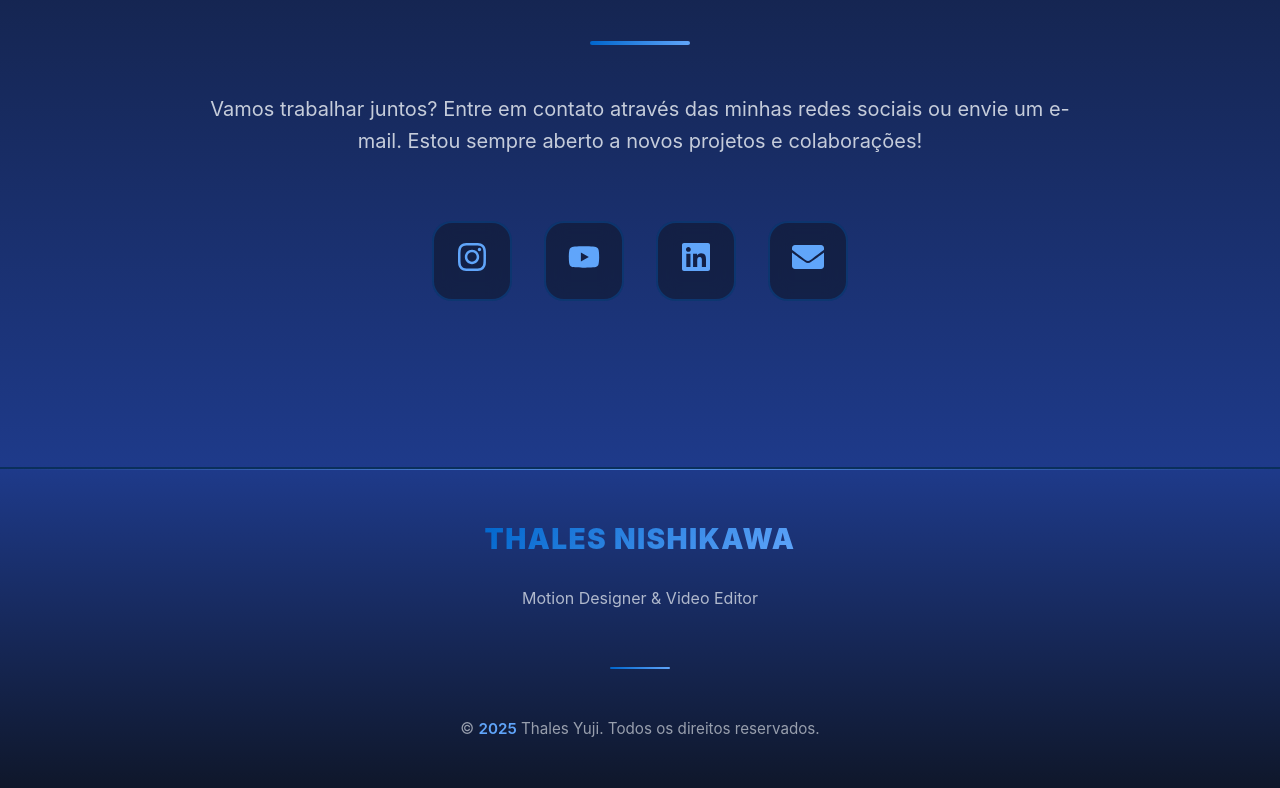
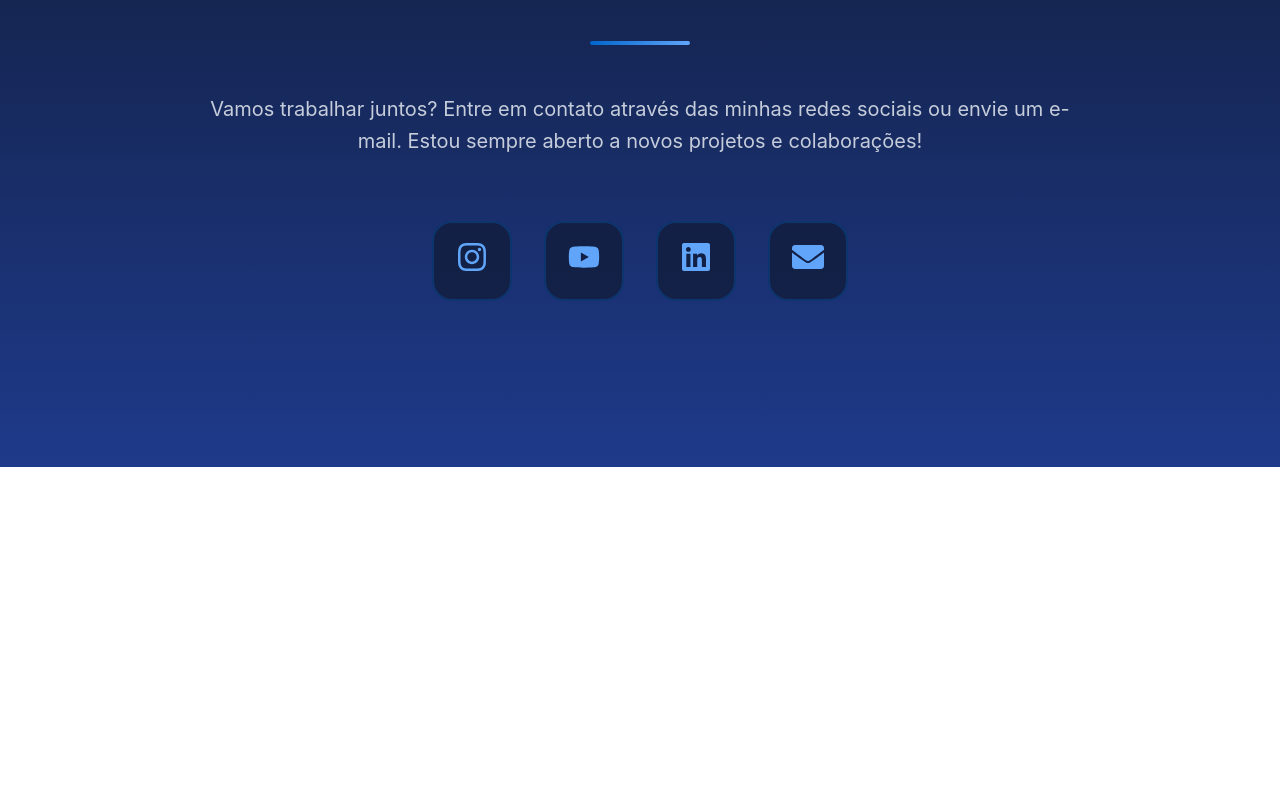
Before and after one commit to ThalesYuji/thalesportfolio, a Next.js app: page / in a window 1280 px wide. Shown: the part 8412-9200 px from the top of the page. After the commit the page ends 8879 px from the top, so only its background shows below. Built offline with nearby package versions, Linux system fonts and the light colour scheme.

Commit message:
Initial commit - Portfolio Thales

```diff
--- a/app/page.tsx
+++ b/app/page.tsx
@@ -2,7 +2,6 @@ import Hero from "@/components/Hero";
 import About from "@/components/About";
 import Projects from "@/components/Projects";
 import Contact from "@/components/Contact";
-import Footer from "@/components/Footer";
 
 export default function Home() {
   return (
@@ -13,8 +12,6 @@ export default function Home() {
         <Projects />
         <Contact />
       </main>
-
-      <Footer />
     </div>
   );
 }
--- a/components/Footer.module.css
+++ /dev/null
@@ -1,199 +0,0 @@
-.footer {
-  background: linear-gradient(180deg, #1E3A8A 0%, #0F172A 100%);
-  border-top: 2px solid rgba(0, 102, 204, 0.3);
-  padding: 3rem 2rem;
-  position: relative;
-  margin-top: auto;
-}
-
-.footer::before {
-  content: '';
-  position: absolute;
-  top: 0;
-  left: 0;
-  right: 0;
-  height: 1px;
-  background: linear-gradient(90deg, transparent, #60A5FA, transparent);
-  animation: shimmer 3s ease-in-out infinite;
-}
-
-@keyframes shimmer {
-  0%, 100% { opacity: 0.5; }
-  50% { opacity: 1; }
-}
-
-.container {
-  max-width: 1200px;
-  margin: 0 auto;
-  text-align: center;
-}
-
-.content {
-  display: flex;
-  flex-direction: column;
-  gap: 1rem;
-  align-items: center;
-  animation: fadeInUp 0.8s ease-out;
-}
-
-@keyframes fadeInUp {
-  from {
-    opacity: 0;
-    transform: translateY(20px);
-  }
-  to {
-    opacity: 1;
-    transform: translateY(0);
-  }
-}
-
-.logo {
-  font-size: 1.75rem;
-  font-weight: 900;
-  background: linear-gradient(135deg, #0066CC, #60A5FA);
-  -webkit-background-clip: text;
-  -webkit-text-fill-color: transparent;
-  background-clip: text;
-  margin-bottom: 0.5rem;
-  letter-spacing: 0.05em;
-  transition: all 0.3s ease;
-  display: inline-block;
-}
-
-.logo:hover {
-  transform: scale(1.05);
-  filter: brightness(1.2);
-}
-
-.subtitle {
-  font-size: 1rem;
-  color: rgba(241, 245, 249, 0.7);
-  margin-bottom: 1rem;
-  line-height: 1.6;
-}
-
-.divider {
-  width: 60px;
-  height: 2px;
-  background: linear-gradient(90deg, #0066CC, #60A5FA);
-  margin: 1.5rem auto;
-  border-radius: 2px;
-  animation: expandWidth 1s ease-out;
-}
-
-@keyframes expandWidth {
-  from { width: 0; }
-  to { width: 60px; }
-}
-
-.copyright {
-  font-size: 0.95rem;
-  color: rgba(241, 245, 249, 0.6);
-  margin-top: 0.5rem;
-}
-
-.year {
-  color: #60A5FA;
-  font-weight: 600;
-  transition: color 0.3s ease;
-}
-
-.year:hover {
-  color: #0066CC;
-}
-
-.madeWith {
-  font-size: 0.875rem;
-  color: rgba(241, 245, 249, 0.5);
-  margin-top: 1rem;
-  display: flex;
-  align-items: center;
-  justify-content: center;
-  gap: 0.5rem;
-}
-
-.heart {
-  color: #E4405F;
-  animation: heartbeat 1.5s ease-in-out infinite;
-  display: inline-block;
-}
-
-@keyframes heartbeat {
-  0%, 100% {
-    transform: scale(1);
-  }
-  10%, 30% {
-    transform: scale(1.2);
-  }
-  20%, 40% {
-    transform: scale(1);
-  }
-}
-
-.socialLinks {
-  display: flex;
-  gap: 1.5rem;
-  justify-content: center;
-  margin: 1.5rem 0;
-}
-
-.socialLink {
-  color: rgba(241, 245, 249, 0.6);
-  font-size: 1.5rem;
-  transition: all 0.3s ease;
-  display: flex;
-  align-items: center;
-  justify-content: center;
-  width: 40px;
-  height: 40px;
-  border-radius: 50%;
-  background: rgba(96, 165, 250, 0.1);
-}
-
-.socialLink:hover {
-  color: #60A5FA;
-  background: rgba(96, 165, 250, 0.2);
-  transform: translateY(-3px) scale(1.1);
-}
-
-@media (max-width: 768px) {
-  .footer {
-    padding: 2.5rem 1.5rem;
-  }
-
-  .logo {
-    font-size: 1.5rem;
-  }
-
-  .subtitle {
-    font-size: 0.9rem;
-  }
-
-  .copyright {
-    font-size: 0.85rem;
-  }
-
-  .madeWith {
-    font-size: 0.8rem;
-  }
-
-  .socialLinks {
-    gap: 1rem;
-  }
-
-  .socialLink {
-    width: 35px;
-    height: 35px;
-    font-size: 1.25rem;
-  }
-}
-
-@media (max-width: 480px) {
-  .footer {
-    padding: 2rem 1rem;
-  }
-
-  .logo {
-    font-size: 1.25rem;
-  }
-}
--- a/components/Footer.tsx
+++ /dev/null
@@ -1,26 +0,0 @@
-import styles from "./Footer.module.css";
-
-export default function Footer() {
-  const currentYear = new Date().getFullYear();
-
-  return (
-    <footer className={styles.footer}>
-      <div className={styles.container}>
-        <div className={styles.content}>
-          <div className={styles.logo}>THALES NISHIKAWA</div>
-
-          <p className={styles.subtitle}>
-            Motion Designer & Video Editor
-          </p>
-
-          <div className={styles.divider} />
-
-          <p className={styles.copyright}>
-            © <span className={styles.year}>{currentYear}</span> Thales Yuji. Todos os direitos reservados.
-          </p>
-
-        </div>
-      </div>
-    </footer>
-  );
-}
```
